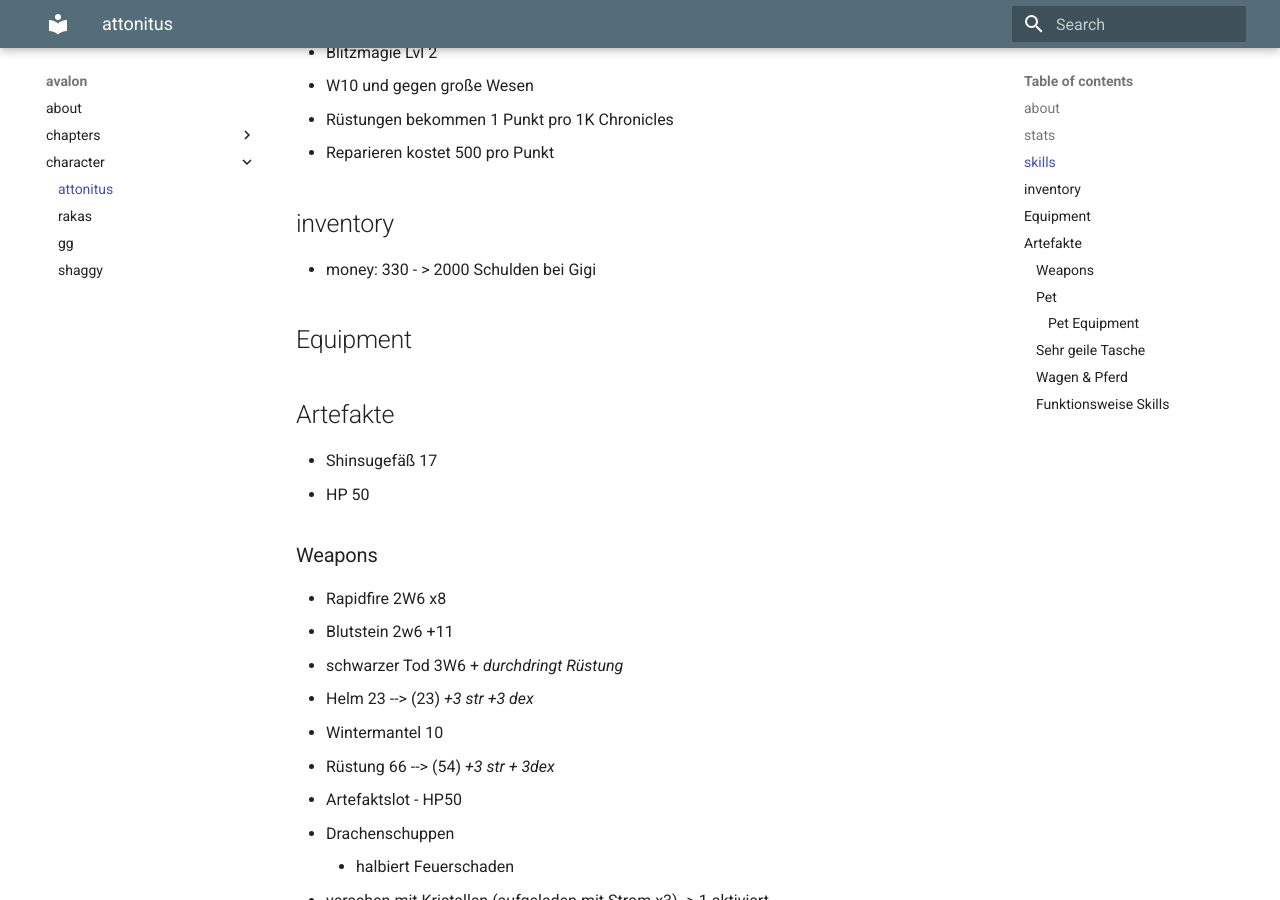
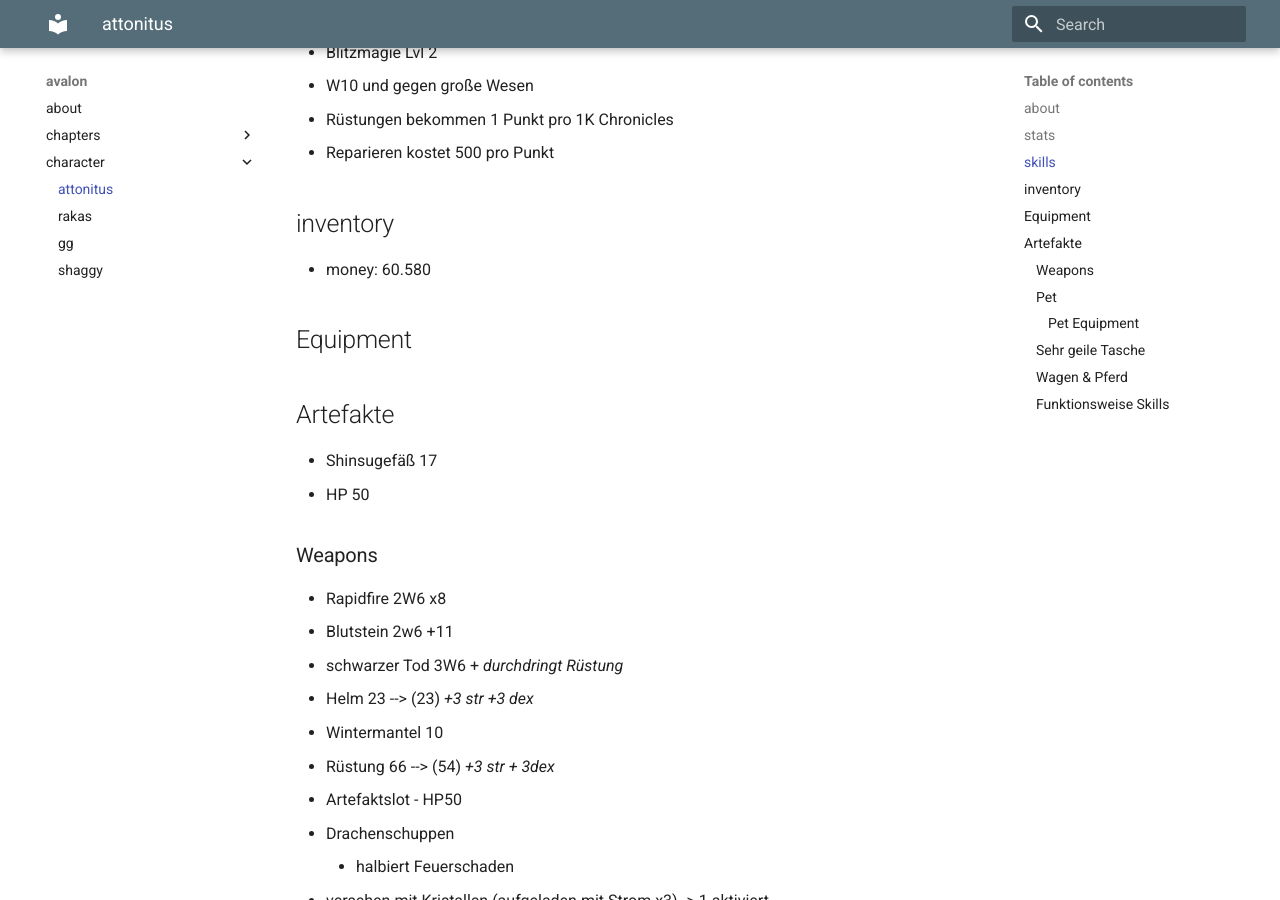
Before and after one commit to mkdocs-pnp/avalon, an MkDocs documentation site: the page built from docs/character/attonitus_fulgur.md, in a window 1280 px wide and 900 px high, scrolled down 861 px. Built offline with MkDocs 1.6.1 and Material for MkDocs 9.7.7, drawn with Linux system fonts in a browser that asks for light colours.

Commit message:
Update attonitus_fulgur.md

```diff
--- a/docs/character/attonitus_fulgur.md
+++ b/docs/character/attonitus_fulgur.md
@@ -29,7 +29,7 @@
   * Reparieren kostet 500 pro Punkt
 
 ## inventory
-* money: 330 - > 2000 Schulden bei Gigi
+* money: 60.580
 
 ## Equipment
 
```
